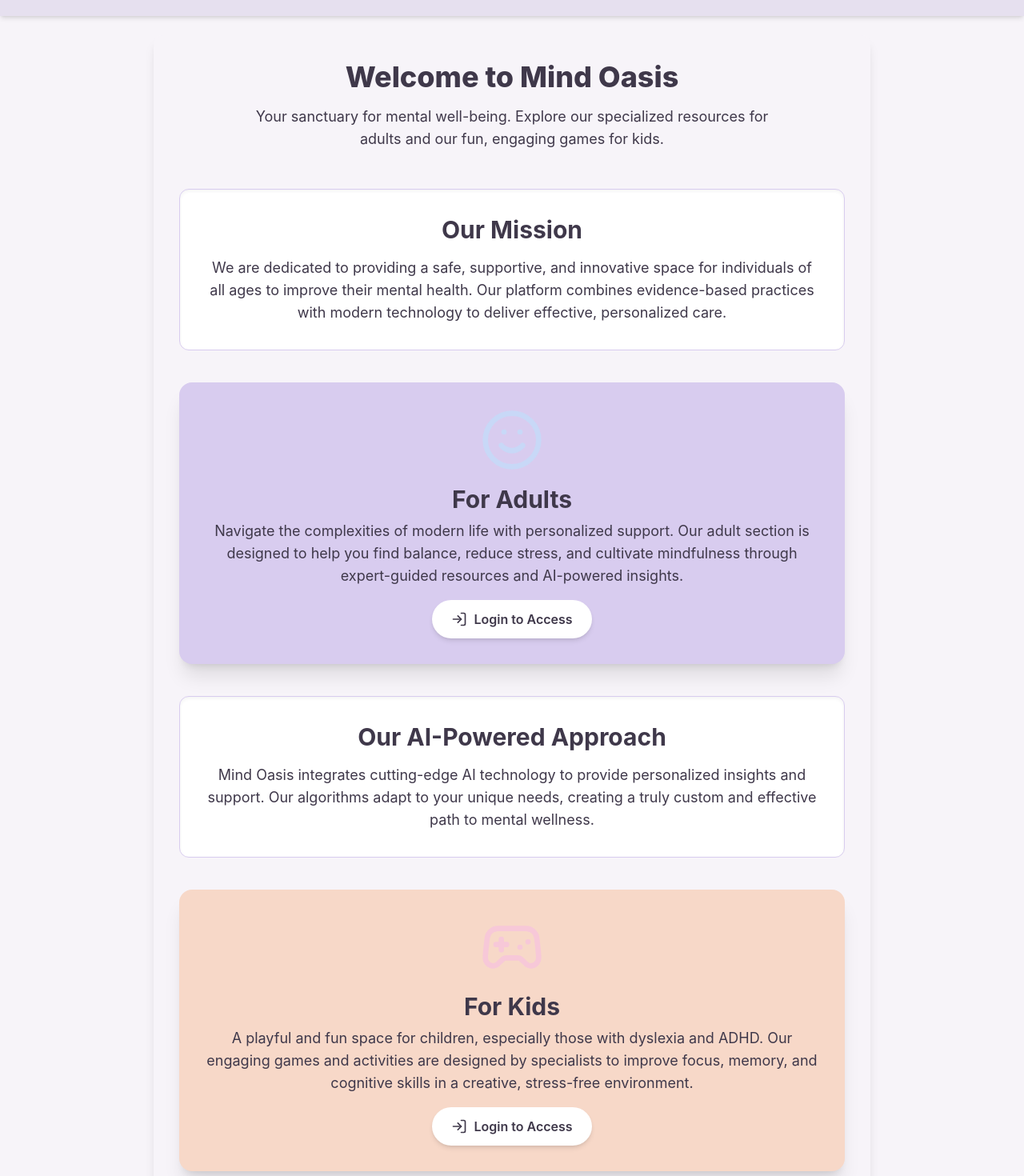
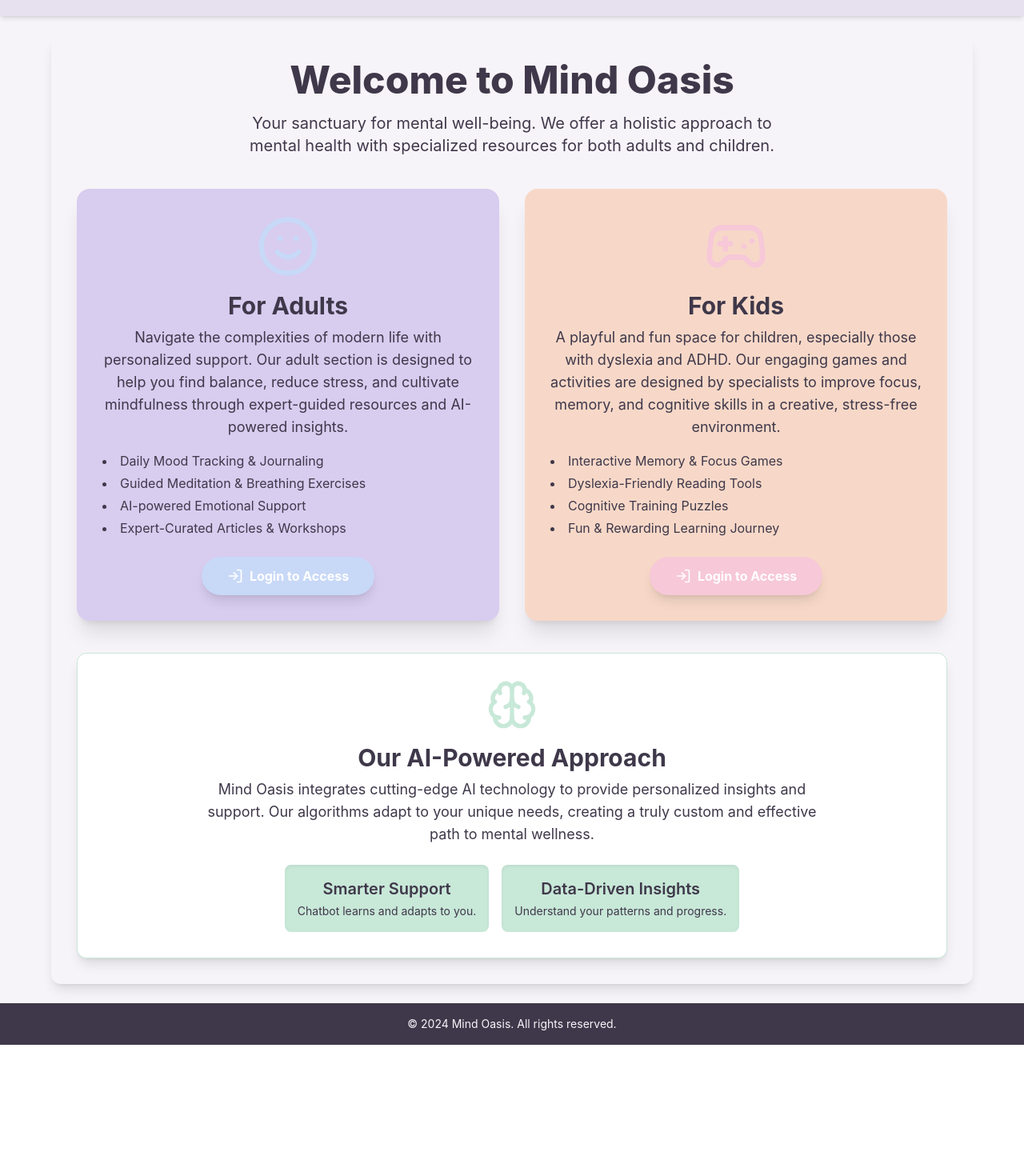
Before and after one commit to Manini21/Mental-Health-Application, a React (Create React App) app: page / in a window 1280 px wide. Shown: the part 60-1530 px from the top of the page at 80% size. After the commit the page ends 1366 px from the top, so only its background shows below. Built offline with nearby package versions, Linux system fonts and the light colour scheme.

Commit message:
Updated homepage

```diff
--- a/src/components/HomePage.js
+++ b/src/components/HomePage.js
@@ -3,33 +3,29 @@ import { Smile, Gamepad2, Brain, Sparkles, LogIn } from 'lucide-react';
 import { Link } from 'react-router-dom';
 
 const HomePage = () => (
-  <div className="max-w-4xl mx-auto p-8 bg-pastel-light rounded-xl shadow-lg font-sans antialiased">
-    {/* Welcome Section */}
-    <div className="text-center mb-12">
-      <h2 className="text-4xl font-extrabold text-pastel-dark mb-4">Welcome to Mind Oasis</h2>
-      <p className="text-lg text-pastel-dark max-w-2xl mx-auto">
-        Your sanctuary for mental well-being. Explore our specialized resources for adults and our fun, engaging games for kids.
+  <div className="max-w-6xl mx-auto text-center p-8 bg-pastel-light rounded-xl shadow-lg">
+    <h2 className="text-5xl font-extrabold text-pastel-dark mb-4 animate-fade-in">Welcome to Mind Oasis</h2>
+    <p className="text-xl text-pastel-dark mb-10 max-w-2xl mx-auto animate-fade-in delay-200">
+      Your sanctuary for mental well-being. We offer a holistic approach to mental health with specialized resources for both adults and children.
     </p>
-    </div>
 
-    {/* Section 1: Our Mission */}
-    <div className="my-10 p-8 bg-white rounded-xl shadow-inner border border-pastel-lavender">
-      <h3 className="text-3xl font-bold text-pastel-dark mb-4 text-center">Our Mission</h3>
-      <p className="text-pastel-dark text-lg text-center">
-        We are dedicated to providing a safe, supportive, and innovative space for individuals of all ages to improve their mental health. Our platform combines evidence-based practices with modern technology to deliver effective, personalized care.
-      </p>
-    </div>
-
+    <div className="grid md:grid-cols-2 gap-8 mb-10">
       {/* Adults Section Card */}
-    <div className="bg-pastel-lavender p-8 rounded-2xl shadow-xl flex flex-col items-center text-center my-10">
+      <div className="bg-pastel-lavender p-8 rounded-2xl shadow-xl transform transition-transform duration-300 hover:scale-105">
         <div className="flex justify-center mb-4">
-        <Smile className="h-20 w-20 text-pastel-blue" />
+          <Smile className="h-20 w-20 text-pastel-blue animate-bounce-slow" />
         </div>
         <h3 className="text-3xl font-bold text-pastel-dark mb-2">For Adults</h3>
-      <p className="text-pastel-dark text-lg mb-4 flex-grow">
+        <p className="text-pastel-dark text-lg mb-4">
           Navigate the complexities of modern life with personalized support. Our adult section is designed to help you find balance, reduce stress, and cultivate mindfulness through expert-guided resources and AI-powered insights.
         </p>
-      <Link to="/auth" className="mt-auto inline-block bg-white text-pastel-dark font-semibold py-3 px-6 rounded-full shadow-md hover:bg-pastel-blue hover:text-white transition-colors">
+        <ul className="text-left text-pastel-dark list-disc list-inside space-y-1 mb-6">
+          <li>Daily Mood Tracking & Journaling</li>
+          <li>Guided Meditation & Breathing Exercises</li>
+          <li>AI-powered Emotional Support</li>
+          <li>Expert-Curated Articles & Workshops</li>
+        </ul>
+        <Link to="/auth" className="inline-block bg-pastel-blue text-white font-bold py-3 px-8 rounded-full shadow-lg transition-transform duration-200 transform hover:scale-105 hover:bg-pastel-purple">
           <div className="flex items-center space-x-2 justify-center">
             <LogIn className="w-5 h-5" />
             <span>Login to Access</span>
@@ -37,39 +33,80 @@ const HomePage = () => (
         </Link>
       </div>
 
-    {/* Section 2: AI-Powered Approach */}
-    <div className="my-10 p-8 bg-white rounded-xl shadow-inner border border-pastel-lavender">
-      <h3 className="text-3xl font-bold text-pastel-dark mb-4 text-center">Our AI-Powered Approach</h3>
-      <p className="text-pastel-dark text-lg text-center">
-        Mind Oasis integrates cutting-edge AI technology to provide personalized insights and support. Our algorithms adapt to your unique needs, creating a truly custom and effective path to mental wellness.
-      </p>
-    </div>
-
       {/* Kids Section Card */}
-    <div className="bg-pastel-peach p-8 rounded-2xl shadow-xl flex flex-col items-center text-center my-10">
+      <div className="bg-pastel-peach p-8 rounded-2xl shadow-xl transform transition-transform duration-300 hover:scale-105">
         <div className="flex justify-center mb-4">
-        <Gamepad2 className="h-20 w-20 text-pastel-pink" />
+          <Gamepad2 className="h-20 w-20 text-pastel-pink animate-spin-slow" />
         </div>
         <h3 className="text-3xl font-bold text-pastel-dark mb-2">For Kids</h3>
-      <p className="text-pastel-dark text-lg mb-4 flex-grow">
+        <p className="text-pastel-dark text-lg mb-4">
           A playful and fun space for children, especially those with dyslexia and ADHD. Our engaging games and activities are designed by specialists to improve focus, memory, and cognitive skills in a creative, stress-free environment.
         </p>
-      <Link to="/auth" className="mt-auto inline-block bg-white text-pastel-dark font-semibold py-3 px-6 rounded-full shadow-md hover:bg-pastel-pink hover:text-white transition-colors">
+        <ul className="text-left text-pastel-dark list-disc list-inside space-y-1 mb-6">
+          <li>Interactive Memory & Focus Games</li>
+          <li>Dyslexia-Friendly Reading Tools</li>
+          <li>Cognitive Training Puzzles</li>
+          <li>Fun & Rewarding Learning Journey</li>
+        </ul>
+        <Link to="/auth" className="inline-block bg-pastel-pink text-white font-bold py-3 px-8 rounded-full shadow-lg transition-transform duration-200 transform hover:scale-105 hover:bg-pastel-purple">
           <div className="flex items-center space-x-2 justify-center">
             <LogIn className="w-5 h-5" />
             <span>Login to Access</span>
           </div>
         </Link>
       </div>
-
-    {/* Section 3: Our Team */}
-    <div className="my-10 p-8 bg-white rounded-xl shadow-inner border border-pastel-lavender">
-      <h3 className="text-3xl font-bold text-pastel-dark mb-4 text-center">Our Team</h3>
-      <p className="text-pastel-dark text-lg text-center">
-        We are a passionate team of developers and health professionals committed to making mental health support accessible. We believe in the power of technology to make a positive impact on people's lives.
-      </p>
     </div>
 
+    {/* Section for More Information */}
+    <div className="mt-10 p-8 bg-white rounded-xl shadow-lg border border-pastel-mint">
+      <div className="flex justify-center mb-4">
+        <Brain className="h-16 w-16 text-pastel-mint" />
+      </div>
+      <h3 className="text-3xl font-bold text-pastel-dark mb-2">Our AI-Powered Approach</h3>
+      <p className="text-pastel-dark text-lg max-w-3xl mx-auto mb-6">
+        Mind Oasis integrates cutting-edge AI technology to provide personalized insights and support. Our algorithms adapt to your unique needs, creating a truly custom and effective path to mental wellness.
+      </p>
+      <div className="flex justify-center space-x-4">
+        <div className="p-4 bg-pastel-mint rounded-lg shadow-inner">
+          <h4 className="text-xl font-semibold text-pastel-dark">Smarter Support</h4>
+          <p className="text-pastel-dark text-sm mt-1">Chatbot learns and adapts to you.</p>
+        </div>
+        <div className="p-4 bg-pastel-mint rounded-lg shadow-inner">
+          <h4 className="text-xl font-semibold text-pastel-dark">Data-Driven Insights</h4>
+          <p className="text-pastel-dark text-sm mt-1">Understand your patterns and progress.</p>
+        </div>
+      </div>
+    </div>
+
+    {/* Tailwind CSS keyframes for animations */}
+    <style jsx>{`
+      @keyframes fade-in {
+        from { opacity: 0; transform: translateY(20px); }
+        to { opacity: 1; transform: translateY(0); }
+      }
+      .animate-fade-in {
+        animation: fade-in 1s ease-out forwards;
+      }
+      .animate-fade-in.delay-200 {
+        animation-delay: 0.2s;
+      }
+
+      @keyframes bounce-slow {
+        0%, 100% { transform: translateY(0); }
+        50% { transform: translateY(-10px); }
+      }
+      .animate-bounce-slow {
+        animation: bounce-slow 3s infinite ease-in-out;
+      }
+
+      @keyframes spin-slow {
+        from { transform: rotate(0deg); }
+        to { transform: rotate(360deg); }
+      }
+      .animate-spin-slow {
+        animation: spin-slow 10s linear infinite;
+      }
+    `}</style>
   </div>
 );
 
```
Lines whose indentation alone changed are shown as unchanged.
